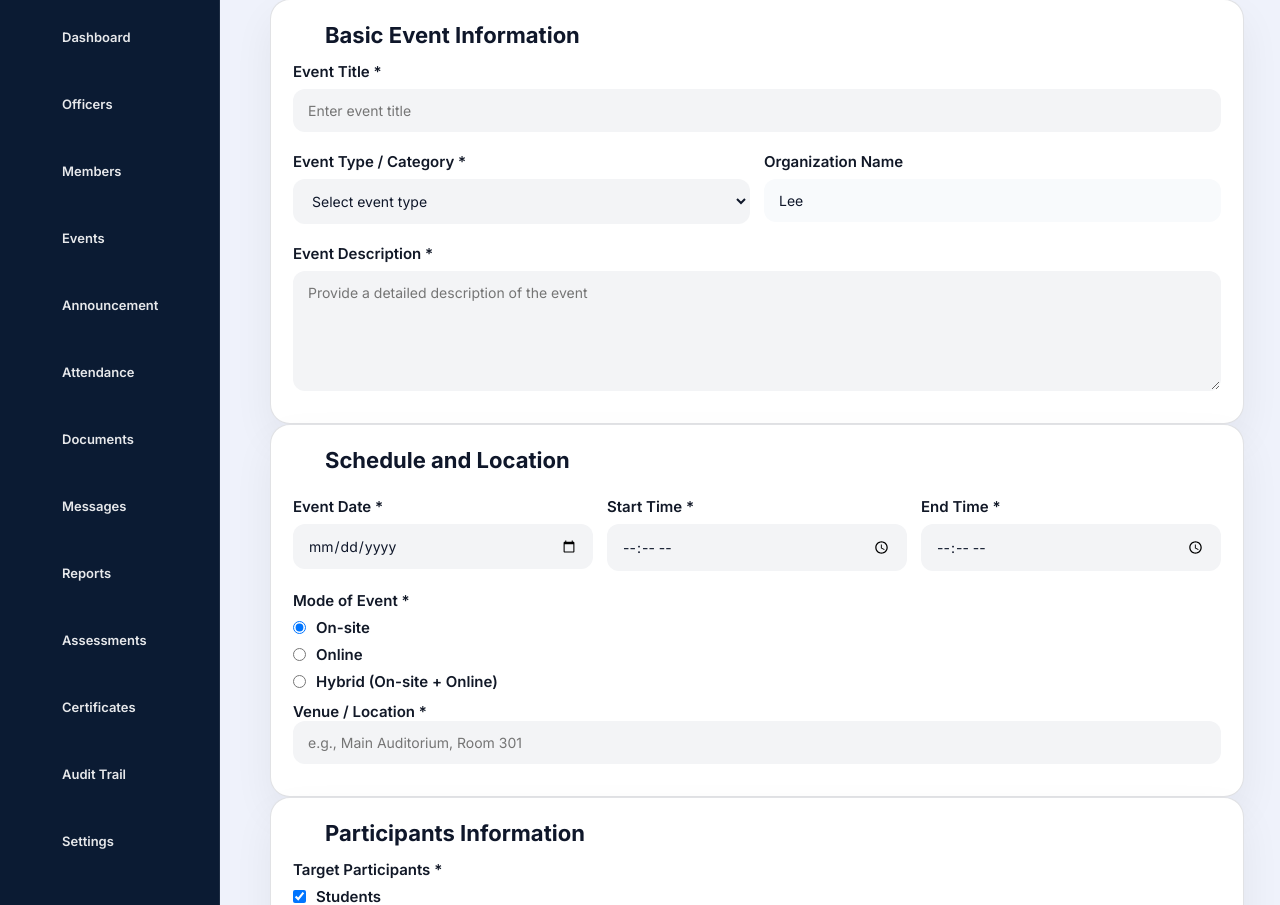
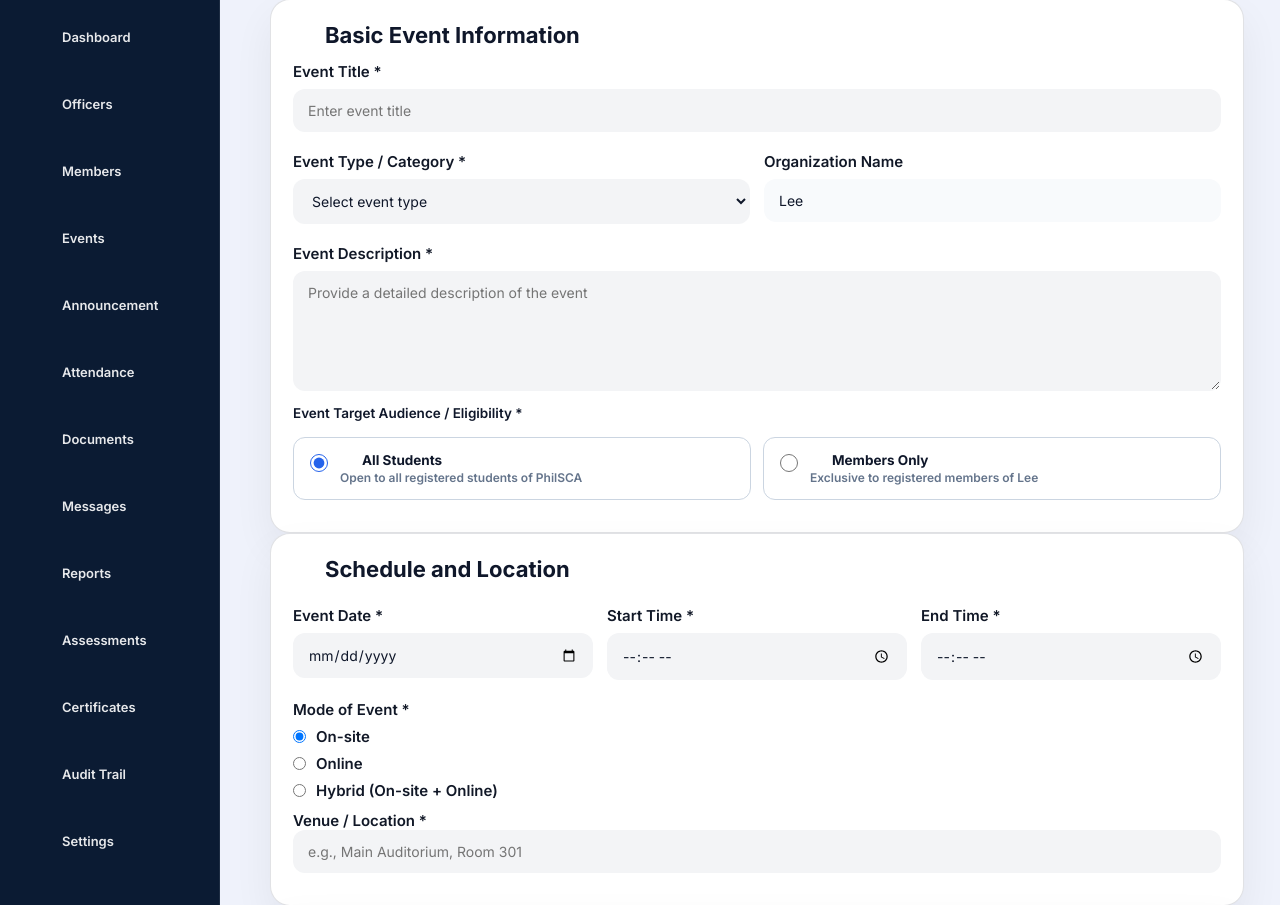
Before and after one commit to Lowengs/Event-Management, a PHP site: page /project/app/organization/add-event_org.php in a window 1280 px wide. Shown: the part 92-997 px from the top of the page. Run offline with PHP 8.4, Linux system fonts and the light colour scheme; a user stored in the database is signed in; data comes from the database, SQL or seed files in the repository; data that the repository does not hold is empty.

Commit message:
Add event audience selector for All Students vs Members Only with registration restrictions and badge indicators

```diff
--- a/app/organization/add-event_org.php
+++ b/app/organization/add-event_org.php
@@ -85,6 +85,30 @@ $fin_required = false;
               <div class="form-group">
                 <label for="eventDescription">Event Description *</label>
                 <textarea class="textarea" id="eventDescription" name="EventDescription" placeholder="Provide a detailed description of the event" required></textarea>
+              </div>
+
+              <div class="form-group" style="margin-top:14px;">
+                <label style="display:block;margin-bottom:8px;font-weight:600;font-size:13.5px;color:#0f172a;">Event Target Audience / Eligibility *</label>
+                <div style="display:grid;grid-template-columns:repeat(auto-fit, minmax(240px, 1fr));gap:12px;">
+                  <label class="audience-card" style="display:flex;align-items:flex-start;gap:12px;padding:14px 16px;border:1.5px solid #cbd5e1;border-radius:12px;cursor:pointer;background:#ffffff;transition:all 0.2s;">
+                    <input type="radio" name="Audience" value="all" checked style="accent-color:#2563eb;width:18px;height:18px;margin-top:2px;" />
+                    <div>
+                      <strong style="display:flex;align-items:center;gap:6px;font-size:13.5px;color:#0f172a;">
+                        <ion-icon name="globe-outline" style="color:#2563eb;font-size:16px;"></ion-icon> All Students
+                      </strong>
+                      <span style="font-size:12px;color:#64748b;display:block;margin-top:2px;">Open to all registered students of PhilSCA</span>
+                    </div>
+                  </label>
+                  <label class="audience-card" style="display:flex;align-items:flex-start;gap:12px;padding:14px 16px;border:1.5px solid #cbd5e1;border-radius:12px;cursor:pointer;background:#ffffff;transition:all 0.2s;">
+                    <input type="radio" name="Audience" value="members" style="accent-color:#2563eb;width:18px;height:18px;margin-top:2px;" />
+                    <div>
+                      <strong style="display:flex;align-items:center;gap:6px;font-size:13.5px;color:#0f172a;">
+                        <ion-icon name="lock-closed-outline" style="color:#7c3aed;font-size:16px;"></ion-icon> Members Only
+                      </strong>
+                      <span style="font-size:12px;color:#64748b;display:block;margin-top:2px;">Exclusive to registered members of <?= htmlspecialchars($org_name) ?></span>
+                    </div>
+                  </label>
+                </div>
               </div>
             </article>
 
--- a/assets/js/student/events.js
+++ b/assets/js/student/events.js
@@ -263,6 +263,11 @@
             } else if (isLimited) {
                 badgeHtml = `<div class="ev-slots-badge ev-slots-limited">Limited Slots</div>`;
             }
+            const aud = (ev.Audience || 'all').toLowerCase();
+            const isMembersOnly = aud === 'members';
+            const audienceBadge = isMembersOnly
+                ? `<span class="ev-audience-badge" style="position:absolute;bottom:8px;right:8px;background:rgba(124,58,237,0.9);backdrop-filter:blur(4px);color:#fff;font-size:10.5px;font-weight:700;padding:3px 8px;border-radius:6px;display:inline-flex;align-items:center;gap:4px;box-shadow:0 2px 6px rgba(0,0,0,0.3);z-index:2;"><i class='bx bx-lock-alt'></i> Members Only</span>`
+                : `<span class="ev-audience-badge" style="position:absolute;bottom:8px;right:8px;background:rgba(37,99,235,0.85);backdrop-filter:blur(4px);color:#fff;font-size:10.5px;font-weight:700;padding:3px 8px;border-radius:6px;display:inline-flex;align-items:center;gap:4px;box-shadow:0 2px 6px rgba(0,0,0,0.3);z-index:2;"><i class='bx bx-globe'></i> All Students</span>`;
 
             return `
                 <div class="event-card" data-eventid="${evId}">
@@ -273,6 +278,7 @@
                             <span class="ev-day">${day}</span>
                         </div>
                         ${badgeHtml}
+                        ${audienceBadge}
                         <div class="ev-org-overlay">
                             <span>${orgName}</span>
                         </div>
--- a/config/API/organization/PUT/PUTevent.php
+++ b/config/API/organization/PUT/PUTevent.php
@@ -42,6 +42,10 @@ if (empty($endDate) && !empty($inputData['EventDate']) && !empty($inputData['Eve
 
 $place      = trim($inputData['EventLocation']    ?? $inputData['EventPlace'] ?? $inputData['location'] ?? '');
 $mode       = trim($inputData['EventMode']        ?? $inputData['mode'] ?? 'On-site');
+$audience   = strtolower(trim($inputData['Audience'] ?? $inputData['audience'] ?? ''));
+if ($audience !== 'members' && $audience !== 'all') {
+    $audience = '';
+}
 $speaker    = trim($inputData['EventSpeaker']     ?? $inputData['GuestSpeaker'] ?? $inputData['speaker'] ?? '');
 $capacity   = (int)($inputData['EventCapacity']   ?? $inputData['capacity'] ?? 0);
 $picture    = trim($inputData['EventPicture']     ?? $inputData['picture'] ?? '');
@@ -103,7 +107,7 @@ if ($isStatusOnly) {
     $sql = "UPDATE event
             SET EventName = ?, EventDescription = ?, EventDateTime = ?, EndDateTime = ?,
                 EventLocation = ?, EventMode = ?, EventSpeaker = ?, EventCapacity = ?,
-                EventStatus = ?, EventPicture = IF(? != '', ?, EventPicture)
+                EventStatus = ?, EventPicture = IF(? != '', ?, EventPicture)" . ($audience ? ", Audience = '$audience'" : "") . "
             WHERE EventId = ?";
     if ($orgId > 0 && empty($_SESSION['osa_id']) && empty($_SESSION['admin_id'])) {
         $sql .= " AND OrgId = $orgId";
```
Also changed, not shown: app/organization/events_org.php (+7 -0 lines), assets/js/org/events_org.js (+9 -0 lines), config/API/organization/POST/POSTevent.php (+14 -26 lines), config/API/student/POST/POSTevent_register.php (+18 -2 lines).
